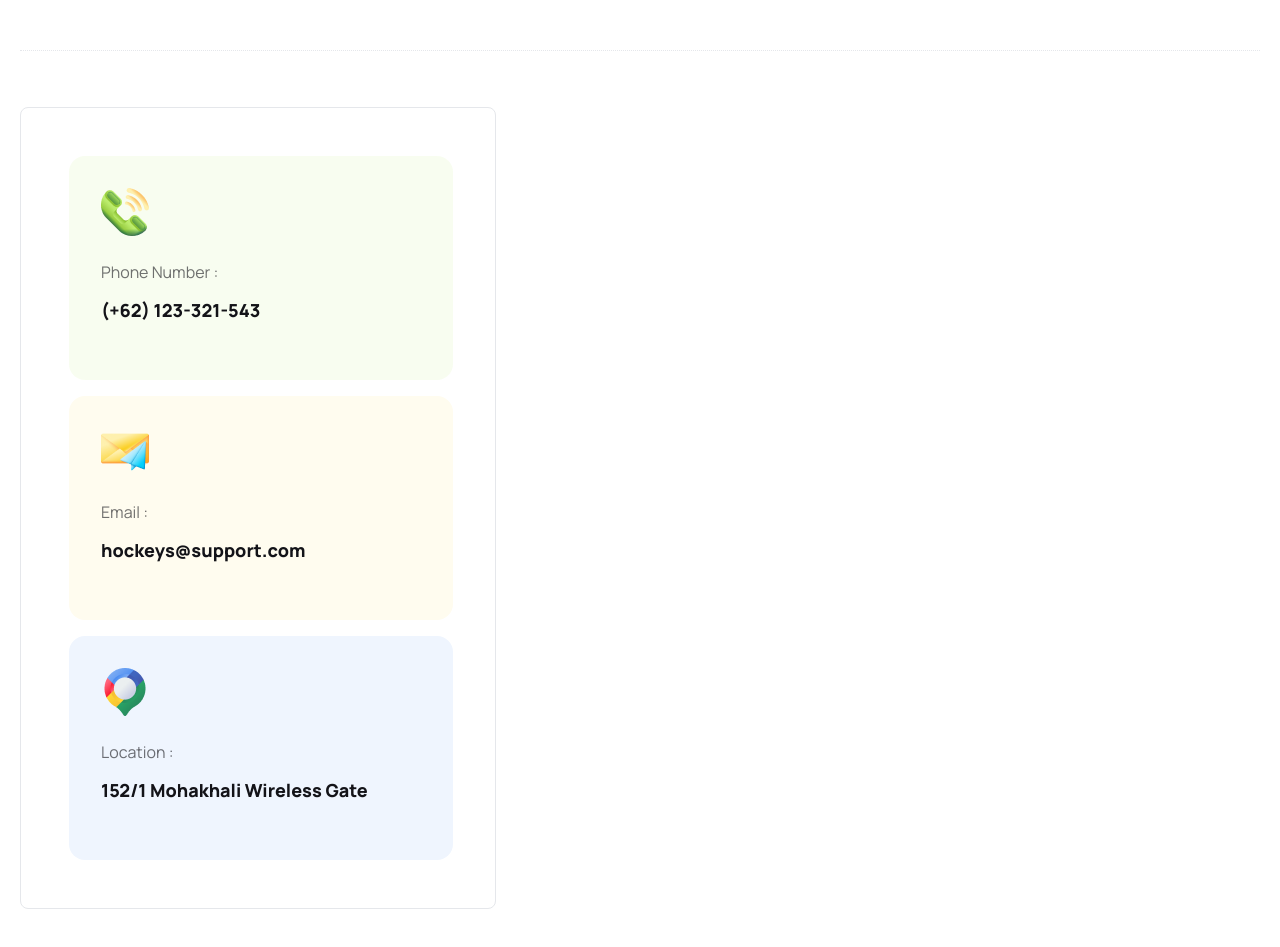
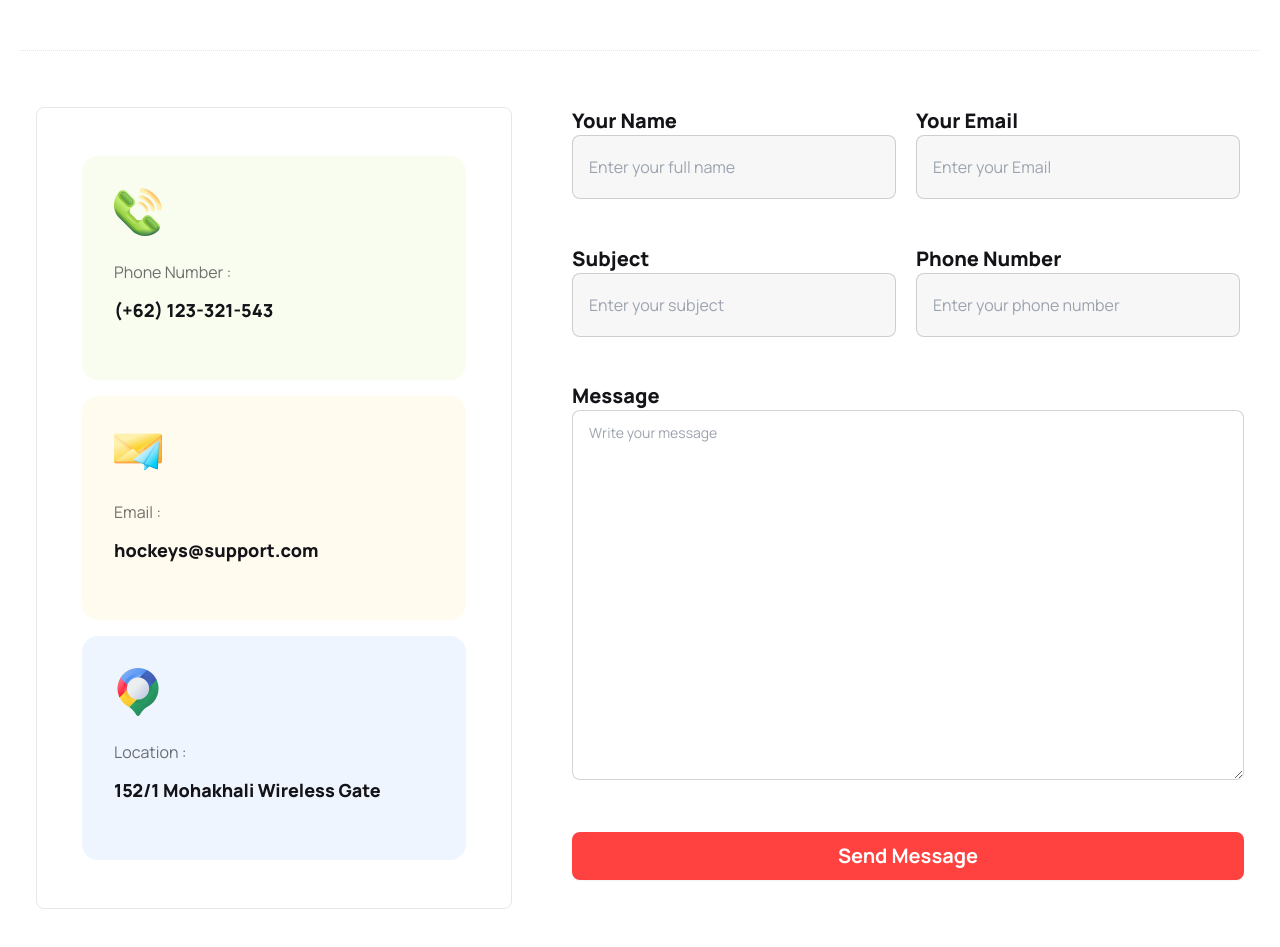
Before and after one commit to MdSalauddinSakib/Hockey-s-Club, a plain HTML site: page index.html in a window 1280 px wide. Shown: the part 3600-4547 px from the top of the page. Drawn offline with nearby package versions, Linux system fonts and the light colour scheme.

Commit message:
Get in touch section added done. I love daisy khala

```diff
--- a/index.html
+++ b/index.html
@@ -182,7 +182,8 @@
                                 Tortor congue sed et in.</p>
                             <button
                                 class="btn hover:bg-[green] border-none text-white bg-second-color text-[20px] font-bold">Register
-                                Now</button>
+                                Now
+                            </button>
                         </div>
                     </div>
                 </div>
@@ -396,8 +397,9 @@
                 </p>
             </div>
             <hr class="border-dotted mb-14">
-            <div>
-                <div class="flex flex-col gap-4 border rounded-lg p-12 w-[476px]">
+            <div class="flex flex-col lg:flex-row gap-7 justify-around w-full">
+                <div
+                    class="flex flex-col justify-center items-center gap-4 border rounded-lg p-3 lg:p-12 lg:w-[476px]">
                     <!-- cart - 1 -->
                     <div class="w-96 p-8 h-56 bg-[#bced6d1a] rounded-2xl">
                         <img class="pb-6" src="images/Group 1171275317.png" alt="">
@@ -417,10 +419,39 @@
                         <h3 class="text-text-color font-extrabold text-lg mt-3">152/1 Mohakhali Wireless Gate</h3>
                     </div>
                 </div>
-                <div>
-
+                <div class="grid justify-center lg:grid-cols-2 lg:justify-between gap-4">
+                    <div>
+                        <label for="name" class="text-text-color font-extrabold text-xl">Your Name</label> <br>
+                        <input id="name" type="text" placeholder="Enter your full name"
+                            class="input input-bordered w-[324px] h-16 bg-[#13131808]" />
+                    </div>
+                    <div>
+                        <label for="name" class="text-text-color font-extrabold text-xl">Your Email</label> <br>
+                        <input id="name" type="text" placeholder="Enter your Email"
+                            class="input input-bordered w-[324px] h-16 bg-[#13131808]" />
+                    </div>
+                    <div>
+                        <label for="name" class="text-text-color font-extrabold text-xl">Subject</label> <br>
+                        <input id="name" type="text" placeholder="Enter your subject"
+                            class="input input-bordered w-[324px] h-16 bg-[#13131808]" />
+                    </div>
+                    <div>
+                        <label for="name" class="text-text-color font-extrabold text-xl">Phone Number</label> <br>
+                        <input id="name" type="text" placeholder="Enter your phone number"
+                            class="input input-bordered w-[324px] h-16 bg-[#13131808]" />
+                    </div>
+                    <div class="lg:col-span-2">
+                        <label for="name" class="text-text-color font-extrabold text-xl">Message</label> <br>
+                        <textarea placeholder="Write your message"
+                            class="textarea textarea-bordered w-80 lg:w-[672px] h-[370px]"></textarea>
+                    </div>
+                    <button
+                        class="btn hover:bg-[green] border-none text-white bg-second-color text-[20px] w-full font-bold lg:col-span-2">Send
+                        Message
+                    </button>
                 </div>
             </div>
+        </section>
     </main>
     <footer>
 
```
